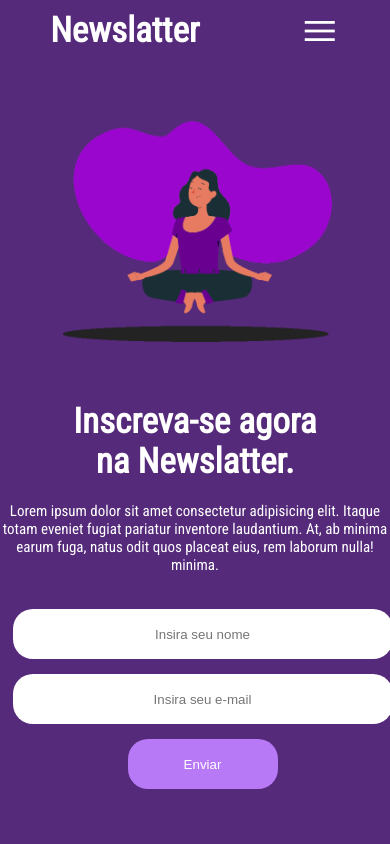
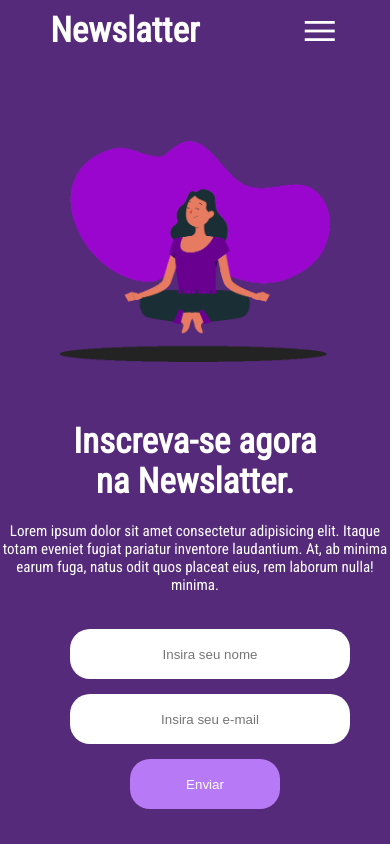
Before and after one commit to Goncxz/Landing-Page-Newslatter, a plain HTML site: page index.html in a window 390 px wide. Drawn offline with nearby package versions, Linux system fonts and the light colour scheme.

Commit message:
Add files via upload

```diff
--- a/index.html
+++ b/index.html
@@ -35,8 +35,8 @@
     </ul>
 </menu>
 <main>
-    <div id="container">
-        <img src="img/image.png" alt="">
+    <div class="container">
+        <img src="img/image.png" alt="imagem">
         <div id="form">
         <h1 id="texto-meio">Inscreva-se agora <br> na Newslatter. </h1>
         <p>Lorem ipsum dolor sit amet consectetur adipisicing elit. Itaque <br> totam eveniet fugiat pariatur inventore laudantium. At, ab minima <br> earum fuga, natus odit quos placeat eius, rem laborum nulla! minima.</p>
--- a/style.css
+++ b/style.css
@@ -93,7 +93,8 @@ a:hover{
     transition: 0.3s all;
 }
 
-#container{
+.container{
+    margin-top: 180px;
     display: flex;
     justify-content: space-around;
 }
@@ -214,3 +215,22 @@ input{
 }
 
 }
+
+@media screen and (max-width: 785px) {
+    .container {
+        flex-direction: column;
+    }
+
+    .container{
+        margin-top: 30px;
+    }
+
+    img {
+        margin: auto;
+    }
+
+    input {
+        margin-left: 70px;
+        width: 250px;
+    }
+}
```
